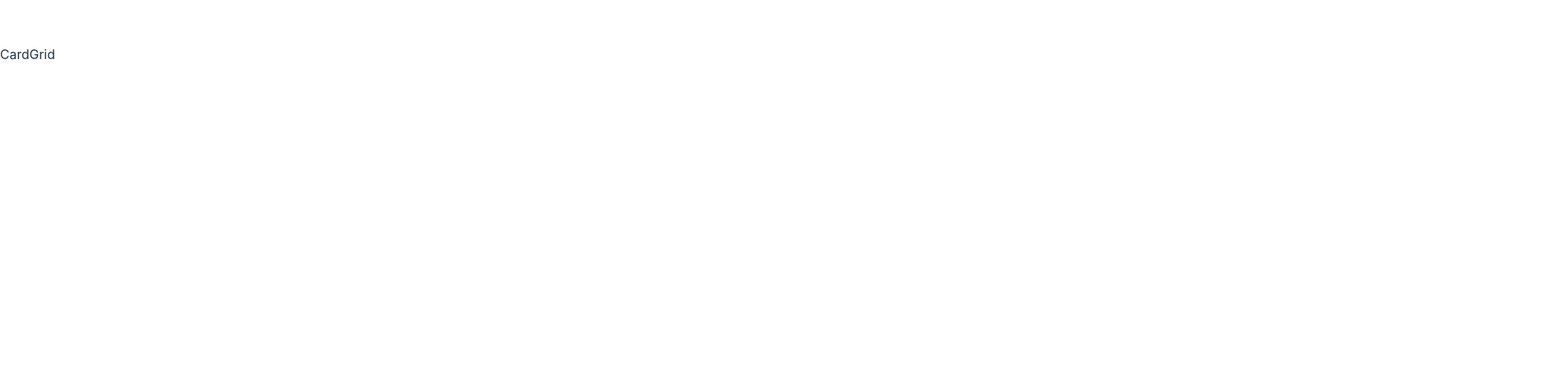
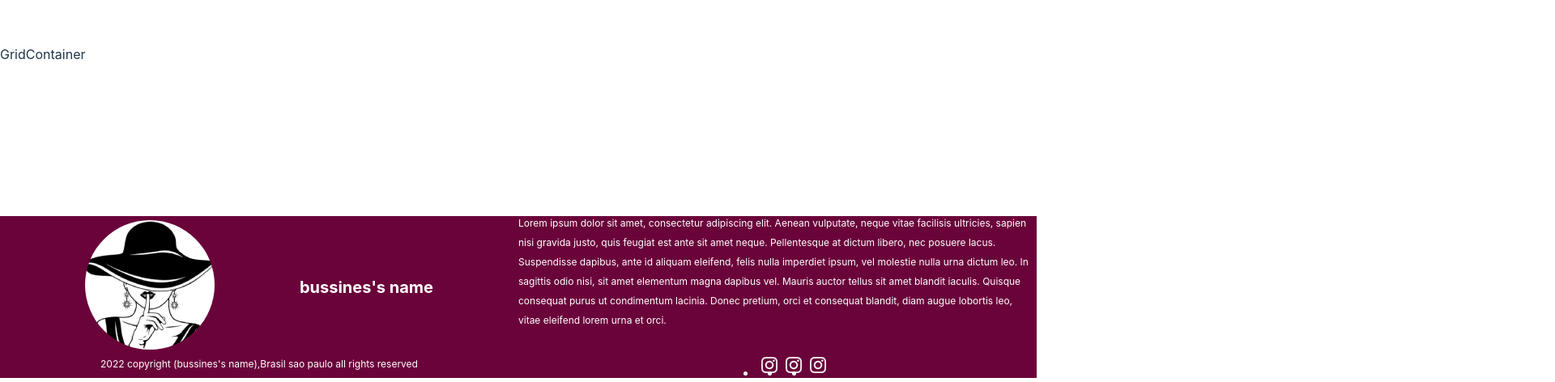
Before and after one commit to F-Lorenzo/MusasBrasil, a React (Vite) app: page / in a window 1280 px wide. Shown: the part 333-805 px from the top of the page at 81% size, 1920 px wide, since content can reach past the window. Built offline with nearby package versions, Linux system fonts and the light colour scheme.

Commit message:
footer maquetado

```diff
--- a/src/App.jsx
+++ b/src/App.jsx
@@ -2,7 +2,8 @@ import React from "react";
 import { BrowserRouter, Routes, Route } from "react-router-dom";
 import AdminPanel from "./components/admin/AdminPanel";
 import Navbar from "./components/navBar/Navbar.jsx";
-import CardGrid from "./components/cardGrid/CardGrid";
+import GridContainer from "./components/gridContainer/GridContainer";
+import Footer from "./components/footer/Footer";
 
 function App() {
   return (
@@ -10,11 +11,12 @@ function App() {
       <BrowserRouter>
         <Navbar />
         <Routes>
-          <Route path="/" element={<CardGrid />} />
-          <Route path="/Acompanhante" element={<CardGrid />} />
-          <Route path="/Acompanhante:Cidade" element={<CardGrid />} />
+          <Route path="/" element={<GridContainer />} />
+          <Route path="/Acompanhante" element={<GridContainer />} />
+          <Route path="/Acompanhante:Cidade" element={<GridContainer />} />
           <Route path="/Admin" element={<AdminPanel />} />
         </Routes>
+        <Footer />
       </BrowserRouter>
     </>
   );
--- a/src/components/footer/Footer.jsx
+++ b/src/components/footer/Footer.jsx
@@ -1,7 +1,62 @@
 import React from "react";
+import "./footer.css";
+import Logo from "../../assets/logo.jpg";
+import instagram from "../../assets/instagram.png";
 
 function Footer() {
-  return <div>Footer</div>;
+  return (
+    <>
+      <div className="footer">
+        <div className="left-container">
+          <div className="logo-name">
+            <div className="logo-footer">
+              <img src={Logo} alt="Logo" />
+            </div>
+            <div className="bussines-name">
+              <h1>bussines's name</h1>
+            </div>
+          </div>
+          <div className="copyright">
+            <span>
+              2022 copyright (bussines's name),Brasil sao paulo all rights
+              reserved
+            </span>
+          </div>
+        </div>
+        <div className="right-container">
+          <p className="description">
+            Lorem ipsum dolor sit amet, consectetur adipiscing elit. Aenean
+            vulputate, neque vitae facilisis ultricies, sapien nisi gravida
+            justo, quis feugiat est ante sit amet neque. Pellentesque at dictum
+            libero, nec posuere lacus. Suspendisse dapibus, ante id aliquam
+            eleifend, felis nulla imperdiet ipsum, vel molestie nulla urna
+            dictum leo. In sagittis odio nisi, sit amet elementum magna dapibus
+            vel. Mauris auctor tellus sit amet blandit iaculis. Quisque
+            consequat purus ut condimentum lacinia. Donec pretium, orci et
+            consequat blandit, diam augue lobortis leo, vitae eleifend lorem
+            urna et orci.
+          </p>
+          <ul className="list-icons">
+            <li className="icon">
+              <a>
+                <img src={instagram} alt="" />
+              </a>
+            </li>
+            <li className="icon">
+              <a>
+                <img src={instagram} alt="" />
+              </a>
+            </li>
+            <li className="icon">
+              <a>
+                <img src={instagram} alt="" />
+              </a>
+            </li>
+          </ul>
+        </div>
+      </div>
+    </>
+  );
 }
 
 export default Footer;
--- /dev/null
+++ b/src/components/footer/footer.css
@@ -0,0 +1,69 @@
+.footer{
+    display:flex;
+    flex-direction: row;
+    justify-content: space-around;
+    align-items: center;
+    background-color:#6A033A;
+    height:200px;
+    width:auto;
+    margin: 0px;
+    color:white;
+    position:absolute;
+    bottom:0px;
+}
+
+.left-container{
+    display:flex;
+    flex-direction: column;
+    justify-content:center;
+    align-items:center;
+    width:50%;
+}
+
+.logo-name{
+    display:flex;
+    flex-direction: row;
+    justify-content: space-evenly;
+    width: 100%;
+}
+
+.logo-footer img{
+    border-radius:50%;
+}
+
+.copyright{
+    font-size:12px;
+    font-weight: light;
+}
+
+.bussines-name{
+    display:flex;
+    justify-content:center;
+    align-items: center;
+}
+
+.bussines-name h1{
+    font-size:20px;
+}
+
+.right-container{
+    display:flex;
+    flex-direction: column;
+    justify-content: center;
+    align-items: center;
+    height: 200px;
+    width:50%;
+}
+
+.description{
+    font-size:12px;
+}
+
+.list-icons{
+    display:flex;
+    flex-direction:row;
+}
+.icon{
+    height: 30px;
+    width:auto;
+}
--- /dev/null
+++ b/src/components/gridContainer/GridContainer.jsx
@@ -0,0 +1,7 @@
+import React from "react";
+
+function GridContainer() {
+  return <div>GridContainer</div>;
+}
+
+export default GridContainer;
--- a/src/components/navBar/navBar.css
+++ b/src/components/navBar/navBar.css
@@ -7,7 +7,7 @@
     align-items: center;
     justify-content:space-around;
     height: 100px;
-    width: 1920px;
+    width: 100%;
     background-color: #6A033A;
     position:absolute;
     top: 0;
```
Also changed, not shown: src/assets/instagram.png (added).
